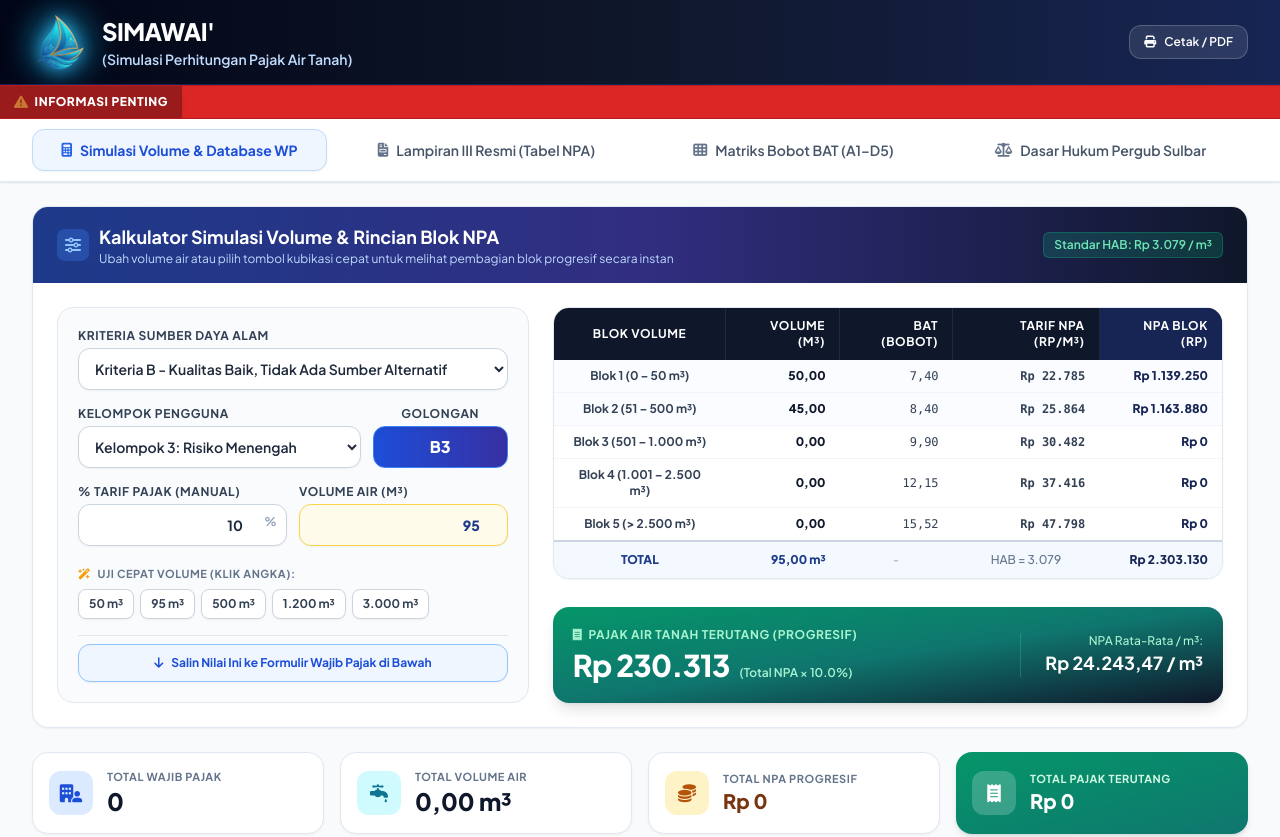
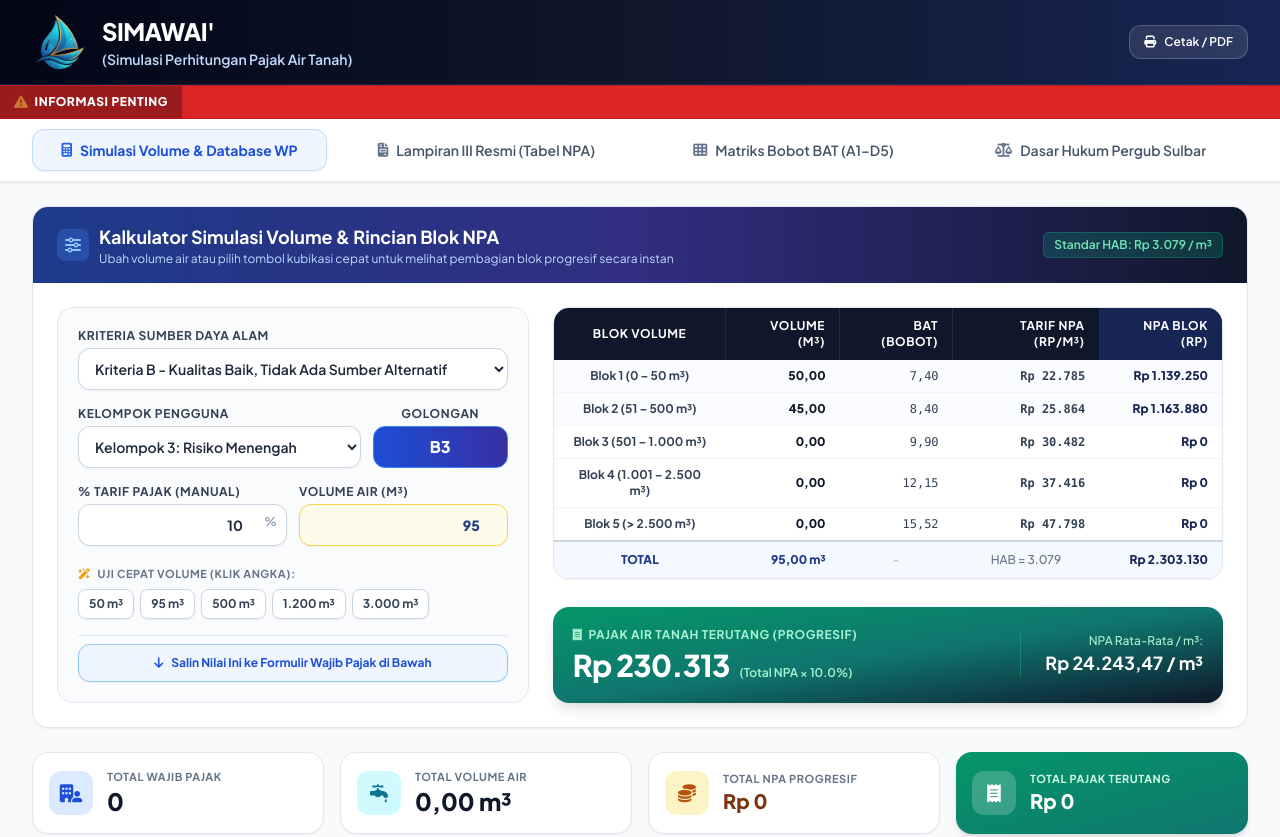
Before and after one commit to andhyz16/simulasi-pajak-air-tanah, a plain HTML site: page index.html in a window 1280 px wide. Shown: the top 837 px of the page. Drawn offline with nearby package versions, Linux system fonts and the light colour scheme.

Commit message:
style: hilangkan efek glow cahaya pada logo agar tampil bersih dan natural

```diff
--- a/index.html
+++ b/index.html
@@ -55,12 +55,10 @@
     <header class="bg-gradient-to-r from-slate-950 via-slate-900 to-blue-950 text-white border-b border-blue-900/50">
       <div class="max-w-7xl mx-auto px-4 sm:px-6 lg:px-8 py-3.5">
         <div class="flex flex-col md:flex-row md:items-center md:justify-between gap-4">
-          <!-- Logo & Title (Tanpa Frame & Background, Bersinar Terang) -->
+          <!-- Logo & Title (Bersih & Alami Tanpa Efek Cahaya / Frame) -->
           <div class="flex items-center space-x-3.5">
-            <div class="relative w-12 h-12 sm:w-14 sm:h-14 flex items-center justify-center shrink-0">
-              <!-- Efek Cahaya / Glow Bersinar di Balik Logo -->
-              <div class="absolute inset-0 bg-cyan-400/30 blur-lg rounded-full"></div>
-              <img src="logo_simawai.png" alt="Logo SIMAWAI'" class="relative w-full h-full object-contain transition-transform duration-300 hover:scale-110" style="filter: drop-shadow(0 0 8px rgba(56, 189, 248, 0.9)) drop-shadow(0 0 18px rgba(14, 165, 233, 0.6));">
+            <div class="w-12 h-12 sm:w-14 sm:h-14 flex items-center justify-center shrink-0">
+              <img src="logo_simawai.png" alt="Logo SIMAWAI'" class="w-full h-full object-contain transition-transform duration-200 hover:scale-105">
             </div>
             <div class="flex flex-col">
               <span class="text-xl sm:text-2xl font-extrabold tracking-tight text-white leading-tight">SIMAWAI&#39;</span>
```
